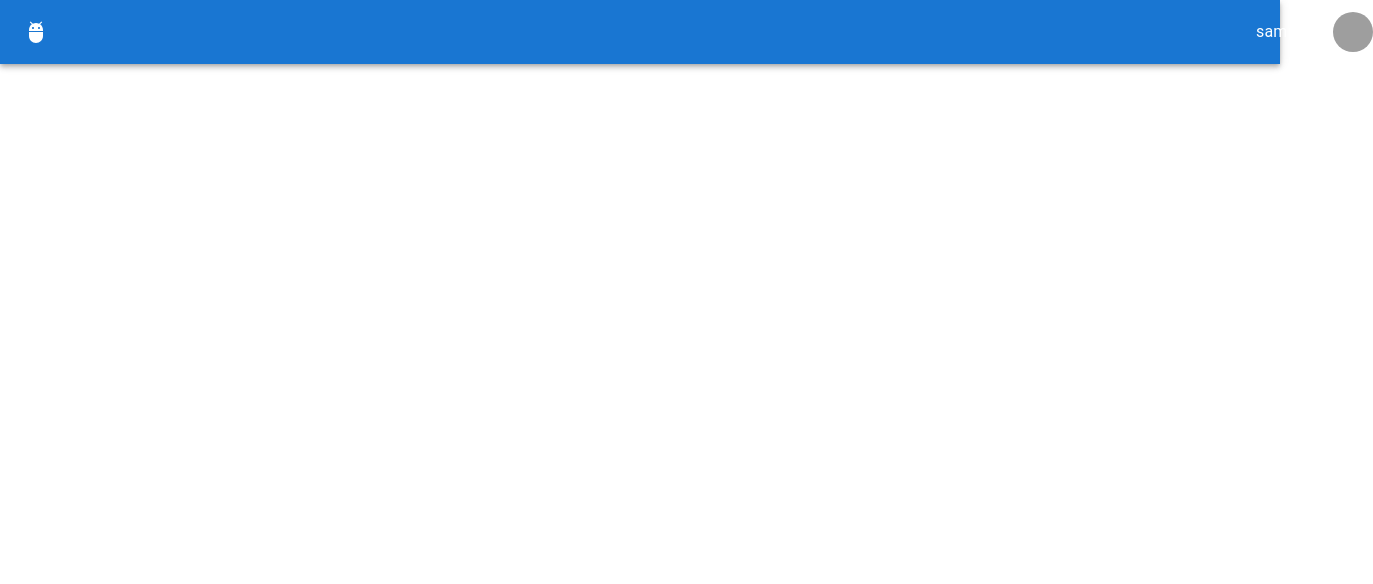
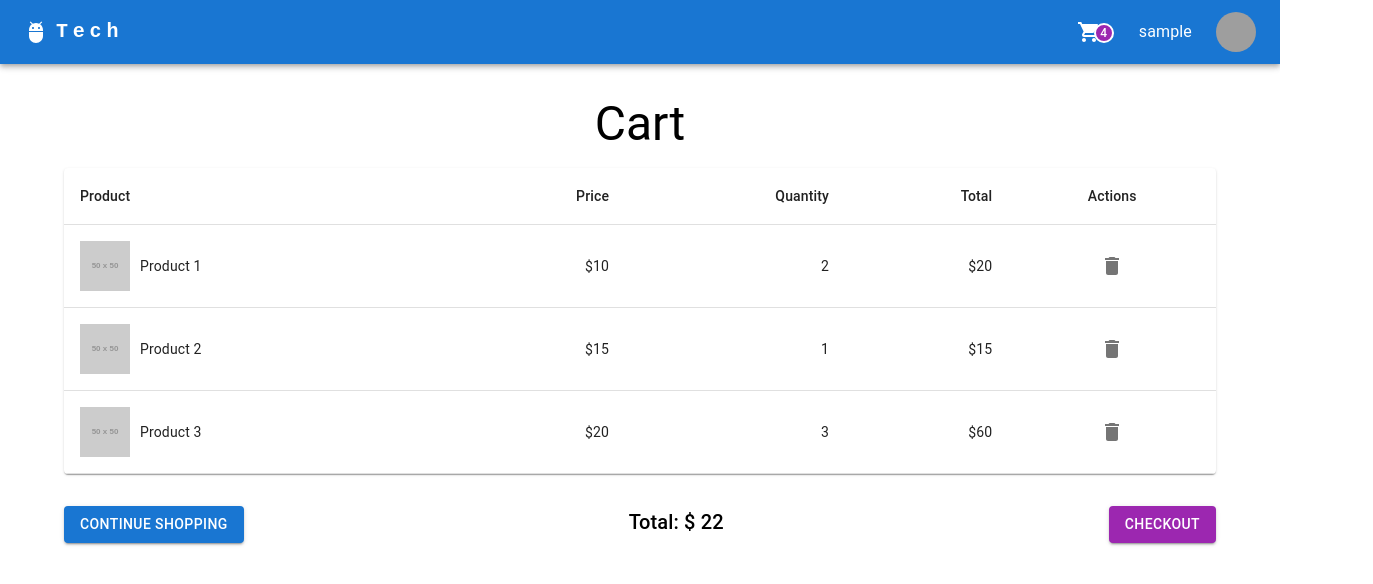
Before and after one commit to RXROW/E-commerce_MERN, a React (Vite) app in the folder frontend/: page /cart in a window 1280 px wide. Before the commit this address had no page. Shown: the top 584 px of the page, 1373 px wide, since content can reach past the window. Built offline with nearby package versions, Linux system fonts and the light colour scheme; no server answers; sample sign-in values are in the browser's storage; grey boxes are pictures that could not be loaded.

Commit message:
Cart Page + Protected Route

```diff
--- a/frontend/src/App.tsx
+++ b/frontend/src/App.tsx
@@ -6,6 +6,8 @@ import NavBar from './components/NavBar'
 import Register from './pages/Register'
 import AuthProvider from './context/ProviderContext'
 import  Login  from './pages/Login'
+import Cart from './pages/Cart'
+import ProtectedRoute from './components/ProtectedRoute'
 
 
 function App() {
@@ -21,6 +23,10 @@ function App() {
         <Route path='/' element={<Home/>}/>
         <Route path='/register' element={<Register/>}/>
         <Route path='/login' element={<Login/>}/>
+        <Route element={<ProtectedRoute/>}>
+        <Route path='/cart' element={<Cart/>}/>
+          </Route>
+
       </Routes>
       </BrowserRouter>
       </AuthProvider>
--- a/frontend/src/components/NavBar.tsx
+++ b/frontend/src/components/NavBar.tsx
@@ -14,11 +14,13 @@ import AdbIcon from '@mui/icons-material/Adb';
 import { useAuth } from '../context/AuthContext';
 import { Button, Grid } from '@mui/material';
 import { useNavigate } from 'react-router-dom';
-
+import Badge, { BadgeProps } from '@mui/material/Badge';
+import { styled } from '@mui/material/styles';
+import ShoppingCartIcon from '@mui/icons-material/ShoppingCart';
 
 function NavBar() {
   const navigate = useNavigate();
-  const { username, isAuthenticated ,logout } = useAuth();
+  const { username, isAuthenticated, logout } = useAuth();
 
   const [anchorElNav, setAnchorElNav] = React.useState<null | HTMLElement>(null);
   const [anchorElUser, setAnchorElUser] = React.useState<null | HTMLElement>(null);
@@ -47,6 +49,14 @@ function NavBar() {
     logout();
     navigate('/');
   };
+  const handleLogo = () => {
+
+    navigate('/');
+  };
+  const handleCart = () => {
+
+    navigate('/cart');
+  };
 
   return (
     <AppBar position="static">
@@ -54,12 +64,13 @@ function NavBar() {
         <Toolbar disableGutters>
           <AdbIcon sx={{ display: { xs: 'none', md: 'flex' }, mr: 1 }} />
           <Typography
+          onClick={handleLogo}
             variant="h6"
             noWrap
             component="a"
             href="#app-bar-with-responsive-menu"
             sx={{
-              mr: 150,
+              mr: 2,
               display: { xs: 'none', md: 'flex' },
               fontFamily: 'monospace',
               fontWeight: 700,
@@ -100,6 +111,9 @@ function NavBar() {
                 display: { xs: 'block', md: 'none' },
               }}
             >
+              <MenuItem onClick={handleCloseNavMenu}>Home</MenuItem>
+              <MenuItem onClick={handleCloseNavMenu}>About</MenuItem>
+              <MenuItem onClick={handleCloseNavMenu}>Contact</MenuItem>
             </Menu>
           </Box>
           <AdbIcon sx={{ display: { xs: 'flex', md: 'none' }, mr: 1 }} />
@@ -107,6 +121,7 @@ function NavBar() {
             variant="h5"
             noWrap
             component="a"
+            onClick={handleLogo}
             href="#app-bar-with-responsive-menu"
             sx={{
               mr: 2,
@@ -119,8 +134,16 @@ function NavBar() {
               textDecoration: 'none',
             }}
           >
-            LOGO
+            Tech
           </Typography>
+          <Box sx={{ flexGrow: 1 }} />
+
+          <IconButton onClick={handleCart} sx={{ marginRight: "30px", color: "white" }} aria-label="cart">
+            <StyledBadge badgeContent={4} color='secondary'>
+              <ShoppingCartIcon />
+            </StyledBadge>
+          </IconButton>
+
           {isAuthenticated ? (
             <>
               <Typography sx={{ mr: 3 }}>{username}</Typography>
@@ -148,11 +171,9 @@ function NavBar() {
                   open={Boolean(anchorElUser)}
                   onClose={handleCloseUserMenu}
                 >
-
-                    <MenuItem onClick={handleCloseUserMenu} >
-                      <Typography   onClick={handleLogout} textAlign="center">Logout</Typography>
-                    </MenuItem>
-
+                  <MenuItem onClick={handleLogout}>
+                    <Typography textAlign="center">Logout</Typography>
+                  </MenuItem>
                 </Menu>
               </Box>
             </>
@@ -166,3 +187,12 @@ function NavBar() {
 }
 
 export default NavBar;
+
+const StyledBadge = styled(Badge)<BadgeProps>(({ theme }) => ({
+  '& .MuiBadge-badge': {
+    right: -3,
+    top: 13,
+    border: `2px solid ${theme.palette.background.paper}`,
+    padding: '0 4px',
+  },
+}));
--- /dev/null
+++ b/frontend/src/components/ProtectedRoute.tsx
@@ -0,0 +1,15 @@
+import { Navigate , Outlet } from "react-router-dom";
+import { useAuth } from "../context/AuthContext";
+
+
+
+
+ const ProtectedRoute = () => {
+  const {isAuthenticated} = useAuth();
+  if(!isAuthenticated){
+    return <Navigate to="/login" replace />
+  }
+  return <Outlet/>;
+ }
+
+ export default ProtectedRoute;
--- /dev/null
+++ b/frontend/src/pages/Cart.tsx
@@ -0,0 +1,112 @@
+
+import { Container, Box, Typography, Button, Table, TableBody, TableCell, TableContainer, TableHead, TableRow, Paper, IconButton } from '@mui/material';
+import DeleteIcon from '@mui/icons-material/Delete';
+import { useState ,useEffect } from 'react';
+import { useAuth } from '../context/AuthContext';
+
+
+const Cart = () => {
+  const {token} =useAuth()
+  const [cart ,setCart]= useState();
+  const [error ,setError]= useState("");
+
+
+  useEffect(() => {
+    if(!token){
+      return;
+    }
+    const fetchCart = async () => {
+      try {
+        const response = await fetch('http://localhost:3001/cart', {
+          method: 'GET',
+          headers: {
+            'Authorization': `Bearer ${token}`
+          }
+        });
+        if (!response.ok) {
+         setError('Network response was not ok')
+        }
+        const data = await response.json();
+        setCart(data);
+      } catch (err) {
+        setError('Network response was  error' )
+      }
+    };
+
+    fetchCart();
+  }, [token]);
+
+
+
+
+
+
+
+
+  console.log({cart});
+
+
+
+
+
+
+  const cartItems = [
+    { id: 1, name: 'Product 1', price: 10, quantity: 2, image: 'https://via.placeholder.com/50' },
+    { id: 2, name: 'Product 2', price: 15, quantity: 1, image: 'https://via.placeholder.com/50' },
+    { id: 3, name: 'Product 3', price: 20, quantity: 3, image: 'https://via.placeholder.com/50' },
+  ];
+
+  return (
+    <Container>
+      <Typography variant="h3" align='center' component="h1" sx={{ mt: 4, mb: 2 }}>
+        Cart
+      </Typography>
+      <TableContainer component={Paper}>
+        <Table>
+          <TableHead>
+            <TableRow>
+              <TableCell>Product</TableCell>
+              <TableCell align="right">Price</TableCell>
+              <TableCell align="right">Quantity</TableCell>
+              <TableCell align="right">Total</TableCell>
+              <TableCell align="center">Actions</TableCell>
+            </TableRow>
+          </TableHead>
+          <TableBody>
+            {cartItems.map((item) => (
+              <TableRow key={item.id}>
+                <TableCell>
+                  <Box sx={{ display: 'flex', alignItems: 'center' }}>
+                    <img src={item.image} alt={item.name} style={{ width: 50, height: 50, marginRight: 10 }} />
+                    {item.name}
+                  </Box>
+                </TableCell>
+                <TableCell align="right">${item.price}</TableCell>
+                <TableCell align="right">{item.quantity}</TableCell>
+                <TableCell align="right">${item.price * item.quantity}</TableCell>
+                <TableCell align="center">
+                  <IconButton  >
+                    <DeleteIcon />
+                  </IconButton>
+                </TableCell>
+              </TableRow>
+            ))}
+          </TableBody>
+        </Table>
+      </TableContainer>
+      <Box sx={{ display: 'flex', justifyContent: 'space-between', mt: 4 }}>
+        <Button variant="contained" color="primary">
+          Continue Shopping
+        </Button>
+        <Typography variant="h6">
+          Total: $ 22
+        </Typography>
+        <Button variant="contained" color="secondary">
+          Checkout
+        </Button>
+      </Box>
+    </Container>
+  );
+};
+
+export default Cart;
```
